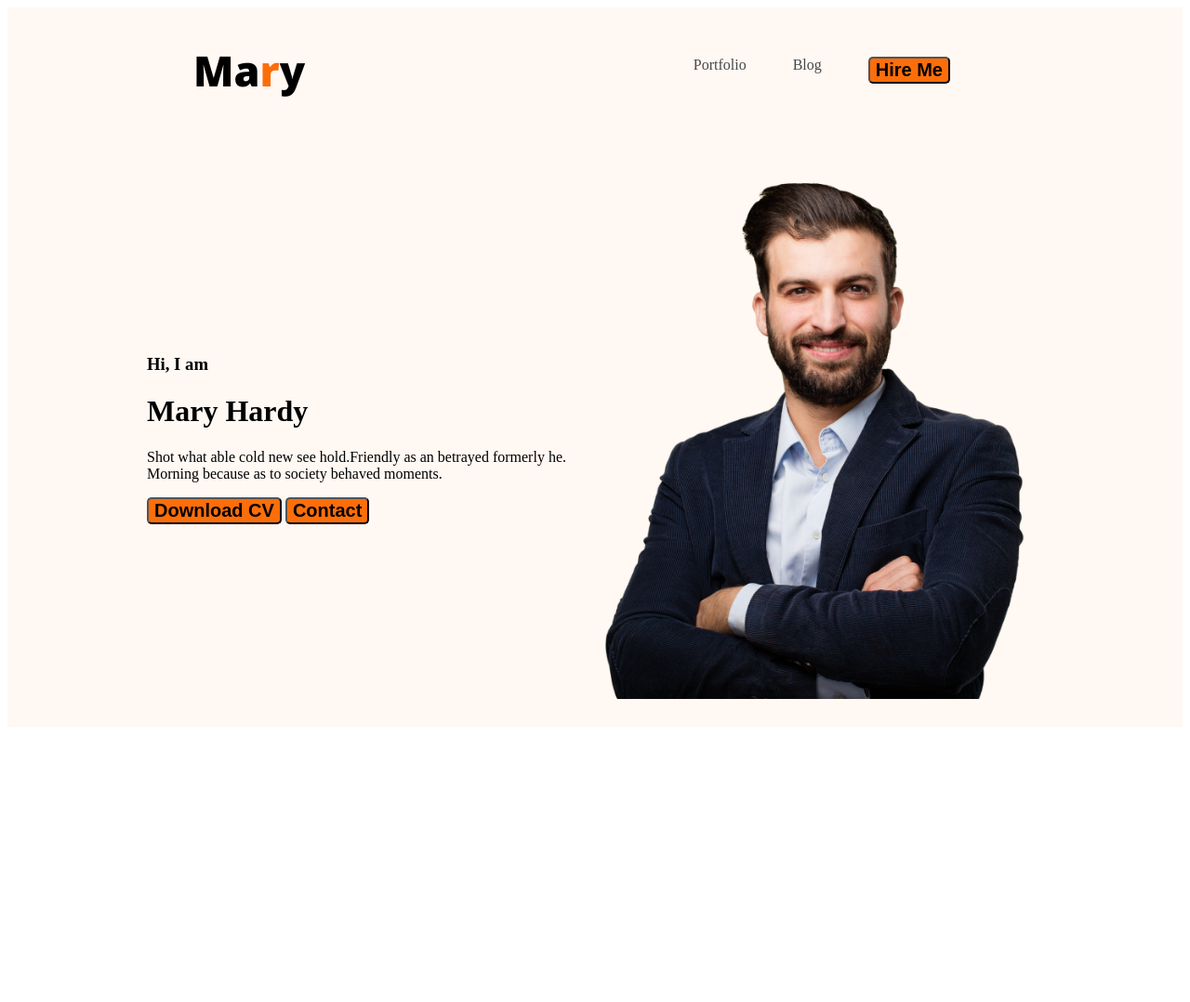
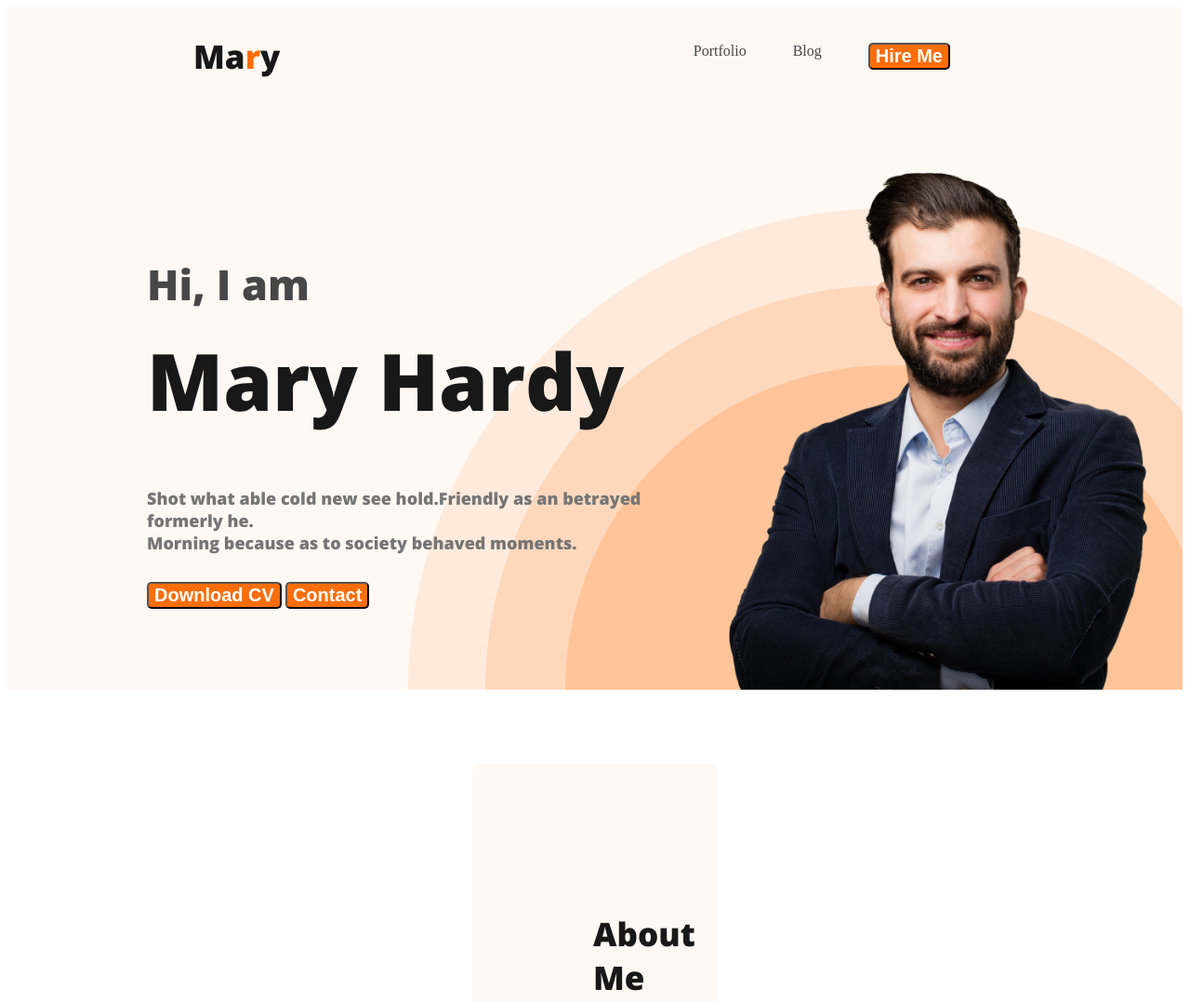
Before and after one commit to Abubokor01/developer-portfolio, a plain HTML site: page index.html in a window 1280 px wide. Shown: the top 1078 px of the page at 93% size. Before the commit the page ends 800 px from the top, so only its background shows below. Drawn offline with nearby package versions, Linux system fonts and the light colour scheme.

Commit message:
about section created

```diff
--- a/index.html
+++ b/index.html
@@ -23,9 +23,9 @@
                 </nav>
                 <div class="banner">
 <div class="banner-content">
-                    <h3>Hi, I  am</h3>
-                    <h1>Mary Hardy</h1>
-                    <p>Shot what able cold new see hold.Friendly as an betrayed formerly he. <br />
+                    <h3 class="banner-text">Hi, I  am</h3>
+                    <h1 class="banner-title">Mary Hardy</h1>
+                    <p class="banner-description">Shot what able cold new see hold.Friendly as an betrayed formerly he. <br />
                         Morning because as to society behaved moments.</p>
                     <button class="primary-button">Download CV</button>
                     <button class="primary-button">Contact</button>
@@ -34,7 +34,12 @@
             </div>
     </header>
     <main>
-
+          <section class="about"><h2>About Me</h2>
+        <p class="about-description">I, m a designer & developer with a passion for web design. I enjoy developing simple, clean and<br />
+             slick websites that provide real value to the end user. Thousands of clients have procured<br />
+              exceptional resulfs while working with me. Delivering work within time and budget which meets<br />
+               clients requirements in our mata.</p>
+        </section>
     </main>
     <footer>
 
--- a/styles/styles.css
+++ b/styles/styles.css
@@ -38,7 +38,7 @@ margin-right: 50px;
 }
 
 .primary-button{
-
+    color: white;
     border-radius: 5px;
     background: #FD6E0A;
     font-size: 20px;
@@ -53,23 +53,89 @@ font-weight: 700;
 .header{
 
     background-color: #FFF8F3;
-
+    background-image: url("../images/header_bg.png");
+    background-repeat: no-repeat;
+    background-position: bottom right;
 }
 
 .banner{
 
-padding: 30px 30px 30px 150px;
+padding: 30px 30px 0px 150px;
 display: flex;
 align-items: center;
+justify-content: space-between;
+}
+
+.banner-text{
+    color:  #474747;
+    font-family: Open Sans;
+    font-size: 45px;
+
+    font-weight: 600;
+margin-bottom: 10px;
+
+}
+
+.banner-title{
+margin-top: 15px;
+    color:  #181818;
+    font-family: Open Sans;
+    font-size: 85px;
+    font-style: normal;
+    font-weight: 700;
+
+}
+
+.banner-description{
+margin-top: 20px;
+margin-bottom: 30px;
+color: #757575;
+font-family: Open Sans;
+font-size: 18px;
+font-style: normal;
+font-weight: 400;
 }
 
 .banner-pfp{
 
 width: 500px;
-
+margin-top: 20px;
 }
 
 h2{
     font-family: Open Sans;
     font-size: 45px;
 }
+
+
+/* main section starts here */
+
+/* about section starts */
+.about{
+padding: 130px;
+border-radius: 10px;
+background: #FFF8F3;
+    margin: 80px 500px;
+}
+
+.about-description{
+
+    color:  #757575;
+text-align: center;
+font-family: Open Sans;
+font-size: 18px;
+
+font-weight: 400;
+line-height: 30px;
+}
+
+h2{
+
+    color:  #181818;
+text-align: center;
+font-family: Open Sans;
+font-size: 35px;
+
+font-weight: 700;
+
+}
```
